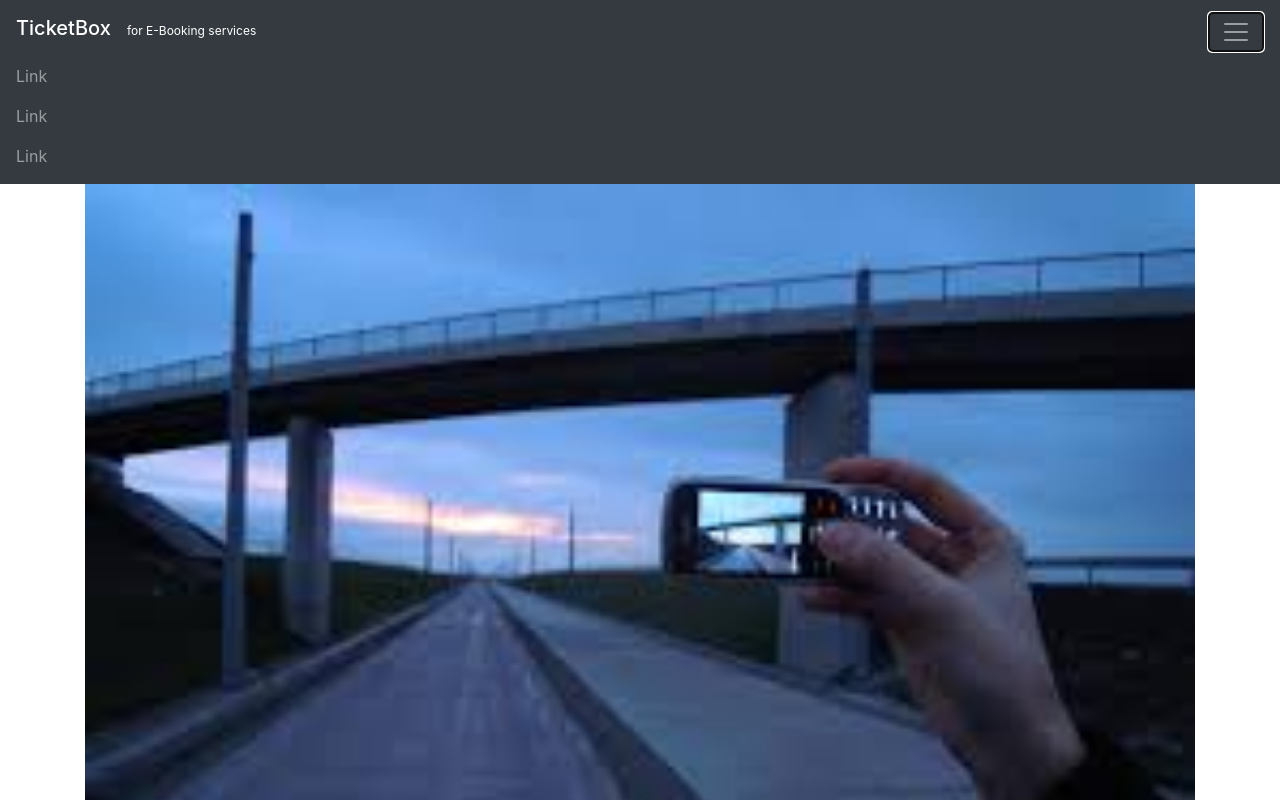
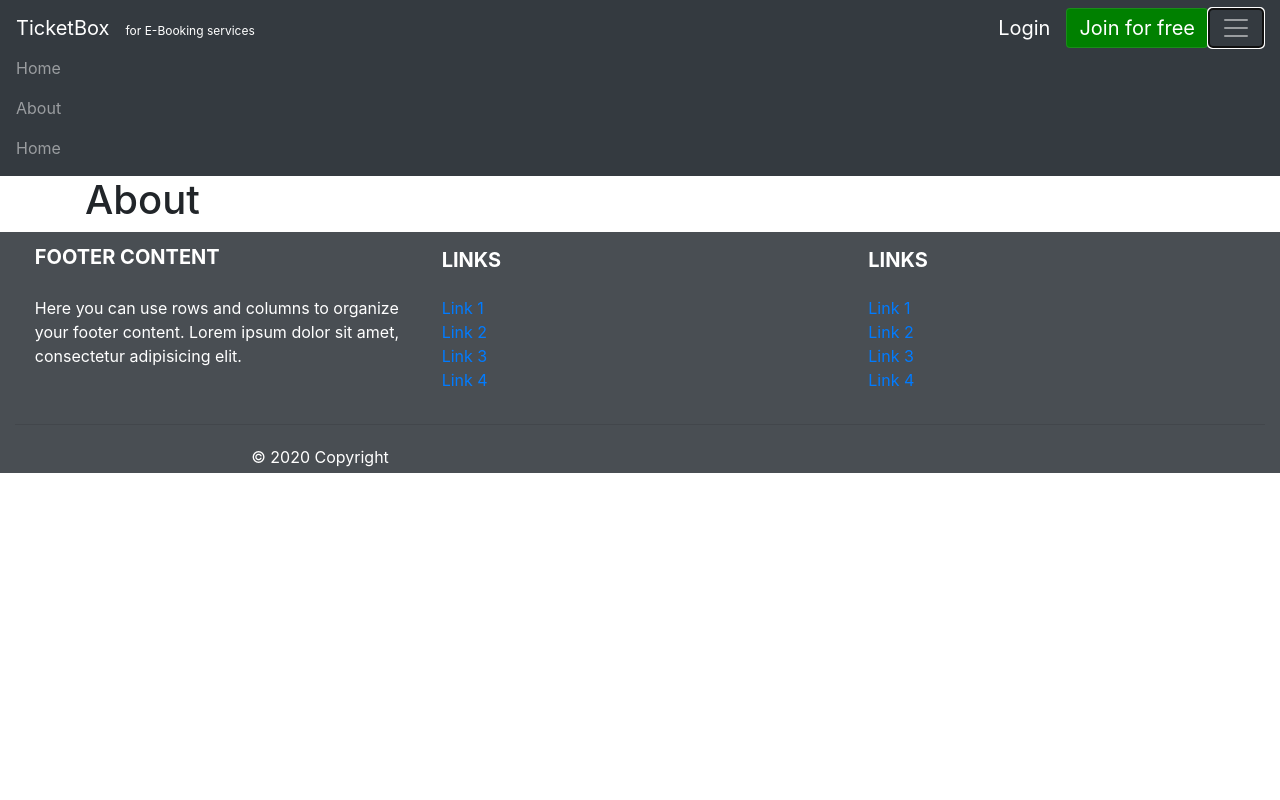
Before and after one commit to MoSaeedNahlous/TicketBox, a React (Create React App) app: page /About in a window 1280 px wide. Both pictures are taken after a click on the button 1236 px from the left and 32 px from the top of the page. Shown: the top 800 px of the page. Built offline with nearby package versions, Linux system fonts and the light colour scheme.

Commit message:
Add files via upload
Second Commit,

```diff
--- a/package.json
+++ b/package.json
@@ -9,6 +9,7 @@
     "classnames": "^2.2.6",
     "react": "^16.12.0",
     "react-dom": "^16.12.0",
+    "react-responsive-carousel": "^3.1.51",
     "react-router-dom": "^5.1.2",
     "react-scripts": "3.4.0",
     "react-spring": "^8.0.27"
--- a/src/App.js
+++ b/src/App.js
@@ -1,25 +1,29 @@
 import React from 'react';
+import {BrowserRouter as Router ,Route,Switch} from 'react-router-dom'
+import LoginPage from './components/pages/LoginPage'
+import SignupPage from './components/pages/SignupPage'
+import Navbar from './components/layout/NavBar.js'
+import Footer from './components/layout/Footer'
+import Home from './components/pages/Home'
+import About from './components/pages/About'
 import './App.css';
-import Navbar from './components/layout/NavBar.js'
-import Cards from'./components/card/Cards'
-import ImageSlider from './components/layout/ImageSlider'
-import Footer from './components/layout/Footer'
-
 
 const App =() => {
   return (
+    <Router>
       <div className="App ">
         <Navbar />
           <div className="container">
-       <ImageSlider />
-      <Cards />
-
-
-
+          <Switch>
+            <Route exact path='/' component={Home} />
+            <Route exact path='/About' component={About} />
+            <Route exact path='/login' component={LoginPage} />
+            <Route exact path='/signup' component={SignupPage} />
+          </Switch>
           </div>
-
         <Footer />
       </div>
+    </Router>
   );
 }
 
--- a/src/components/layout/ImageSlider.js
+++ b/src/components/layout/ImageSlider.js
@@ -1,12 +1,25 @@
 import React from 'react'
 import download from '../card/download.jpg'
+import {Carousel} from 'react-responsive-carousel';
+import "react-responsive-carousel/lib/styles/carousel.min.css";
 
 
 const ImageSlider = () => {
   return (
-    <div>
-      <img src={download} alt="" style={{width:'100%'}}/>
-    </div>
+    <Carousel>
+                <div>
+                    <img src={download} />
+                    <p className="legend">Legend 1</p>
+                </div>
+                <div>
+                    <img src={download} />
+                    <p className="legend">Legend 2</p>
+                </div>
+                <div>
+                    <img src={download} />
+                    <p className="legend">Legend 3</p>
+                </div>
+            </Carousel>
   )
 }
 
--- a/src/components/layout/NavBar.js
+++ b/src/components/layout/NavBar.js
@@ -1,29 +1,35 @@
 import React from 'react'
+import {Link} from 'react-router-dom'
 
 const NavBar = () =>{
 
-        return (
-           <nav className="navbar  bg-dark navbar-dark" style={{width:'100%'}}>
+    return (
+           <nav className="navbar  bg-dark navbar-dark" style={{width:'100%',flexGrow:'1'}}>
   <div>
-  <h1 className="navbar-brand" >TicketBox</h1>
+  <Link to='/' className="navbar-brand" >TicketBox</Link>
   <small className="navbar-brand"style={{fontSize:'12px'}} >for E-Booking services</small>
   </div>
 
-  <button className="navbar-toggler" type="button" data-toggle="collapse" data-target="#collapsibleNavbar">
+  <div style={{float:'right',display:'flex', alignItems:'stretch',justifyContent:'space-around'}}>
+  <Link to='/login'className="navbar-brand" >Login</Link>
+  <Link to='/signup' className="navbar-toggler" style={{float:'left',backgroundColor:'green',color:'white',paddingTop:'9px'}}>
+  Join for free</Link>
+
+  <button className="navbar-toggler" type="button" data-toggle="collapse" data-target="#collapsibleNavbar" style={{}}>
     <span className="navbar-toggler-icon"></span>
-  </button>
+  </button></div>
 
 
   <div className="collapse navbar-collapse" id="collapsibleNavbar">
     <ul className="navbar-nav">
       <li className="nav-item">
-        <a className="nav-link" href="#">Link</a>
+        <Link to='/' className="nav-link" >Home</Link>
       </li>
       <li className="nav-item">
-        <a className="nav-link" href="#">Link</a>
+        <Link to='/About' className="nav-link" >About</Link>
       </li>
       <li className="nav-item">
-        <a className="nav-link" href="#">Link</a>
+        <Link to='/' className="nav-link" >Home</Link>
       </li>
     </ul>
   </div>
--- /dev/null
+++ b/src/components/pages/About.js
@@ -0,0 +1,11 @@
+import React from 'react'
+
+const About = () => {
+    return (
+        <div>
+            <h1>About</h1>
+        </div>
+    )
+}
+
+export default About
--- /dev/null
+++ b/src/components/pages/Home.js
@@ -0,0 +1,14 @@
+import React from 'react'
+import ImageSlider from '../layout/ImageSlider'
+import Cards from '../card/Cards'
+
+const Home = () => {
+    return (
+        <div>
+            <ImageSlider />
+            <Cards />
+        </div>
+    )
+}
+
+export default Home
--- /dev/null
+++ b/src/components/pages/LoginPage.js
@@ -0,0 +1,11 @@
+import React from 'react'
+import Login from '../layout/Login'
+const LoginPage = () => {
+    return (
+        <div>
+            <Login />
+        </div>
+    )
+}
+
+export default LoginPage
--- /dev/null
+++ b/src/components/pages/SignupPage.js
@@ -0,0 +1,12 @@
+import React from 'react'
+import Signup from '../layout/SignUp'
+
+const SignupPage = () => {
+    return (
+        <div>
+            <Signup />
+        </div>
+    )
+}
+
+export default SignupPage
```
Also changed, not shown: 1 other file (tests, documents, lock files or other folders). Lines whose indentation alone changed are shown as unchanged.
